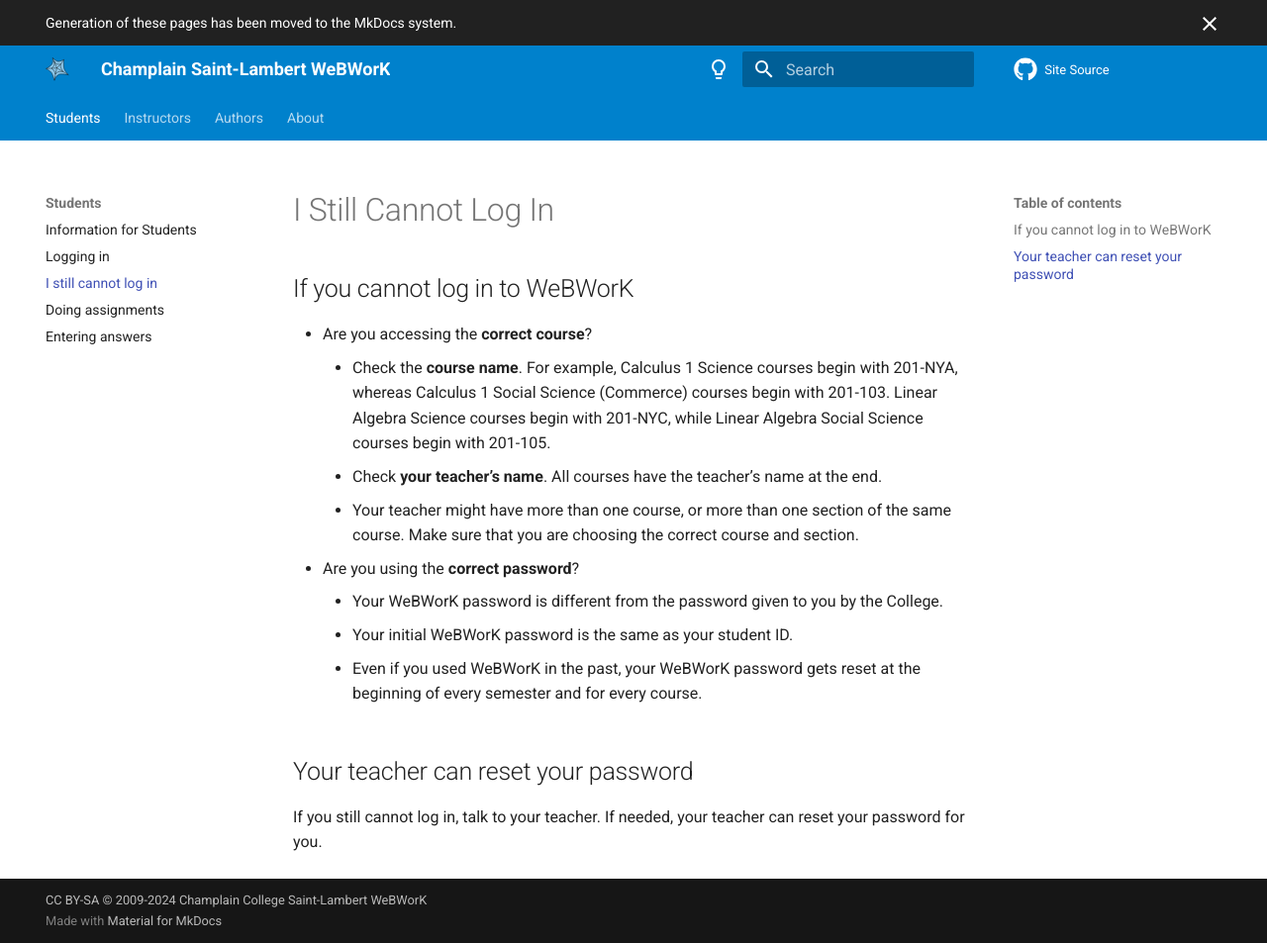
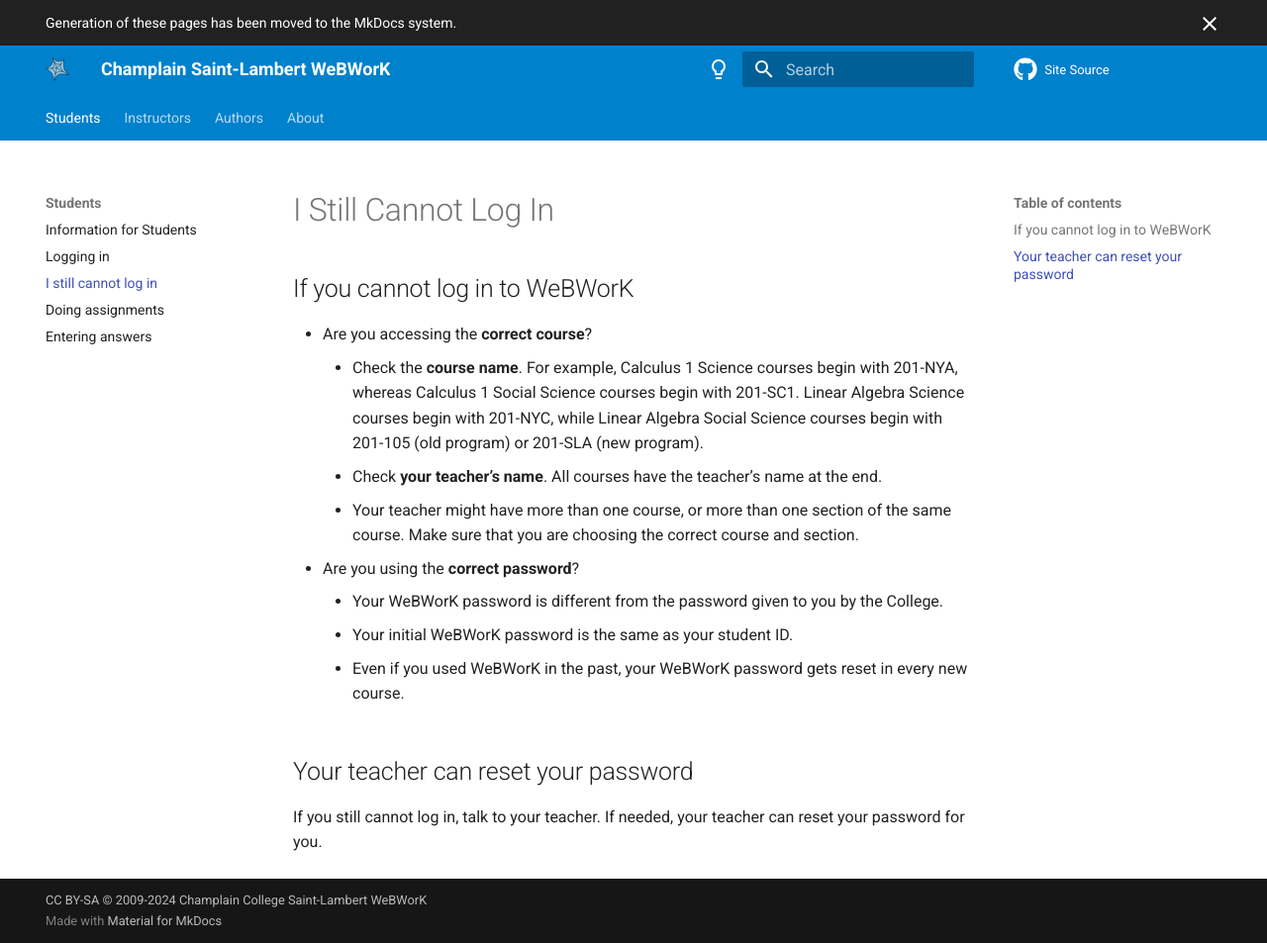
Before and after one commit to cslmath/champlainww.ca, an MkDocs documentation site: the page built from docs/students/students-still-cannot-log-in.md, in a window 1280 px wide and 953 px high. Shown: the whole window at 99% size. Built offline with MkDocs 1.6.1 and Material for MkDocs 9.7.7, drawn with Linux system fonts in a browser that asks for light colours; comment, search, counter and statistics services are not loaded; old or Windows-style settings are respelled for this version of MkDocs.

Commit message:
fix: Change Social Science course references to new program numbers

```diff
--- a/docs/students/students-still-cannot-log-in.md
+++ b/docs/students/students-still-cannot-log-in.md
@@ -10,23 +10,23 @@
 
 - Are you accessing the **correct course**?
     + Check the **course name**. For example, Calculus 1 Science courses
-        begin with 201-NYA, whereas Calculus 1 Social Science (Commerce)
-        courses begin with 201-103. Linear Algebra Science courses begin
-        with 201-NYC, while Linear Algebra Social Science courses
-        begin with 201-105.
-    + Check **your teacher's name**. All courses have the teacher's name at
-        the end.
-    + Your teacher might have more than one course, or more than one
-        section of the same course.
+        begin with 201-NYA, whereas Calculus 1 Social Science courses begin with 201-SC1.
+        Linear Algebra Science courses begin with 201-NYC,
+        while Linear Algebra Social Science courses begin with
+        201-105 (old program) or 201-SLA (new program).
+    + Check **your teacher's name**.
+        All courses have the teacher's name at the end.
+    + Your teacher might have more than one course,
+        or more than one section of the same course.
         Make sure that you are choosing the correct course and section.
 - Are you using the **correct password**?
     + Your WeBWorK password is different from the password given to
         you by the College.
     + Your initial WeBWorK password is the same as your student ID.
     + Even if you used WeBWorK in the past, your WeBWorK password gets
-        reset at the beginning of every semester and for every course.
+        reset in every new course.
 
 ## Your teacher can reset your password
 
-If you still cannot log in, talk to your teacher. If needed, your
-teacher can reset your password for you.
+If you still cannot log in, talk to your teacher.
+If needed, your teacher can reset your password for you.
```
Also changed, not shown: log.md (+14 -0 lines).
